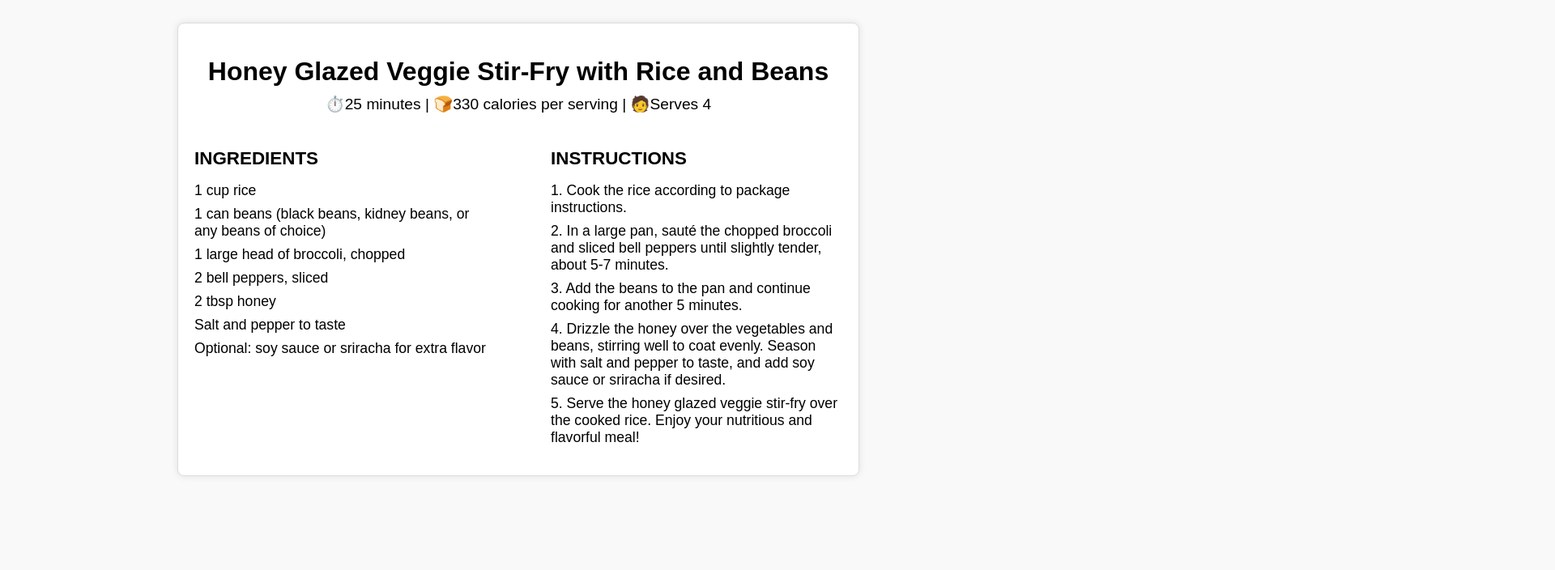
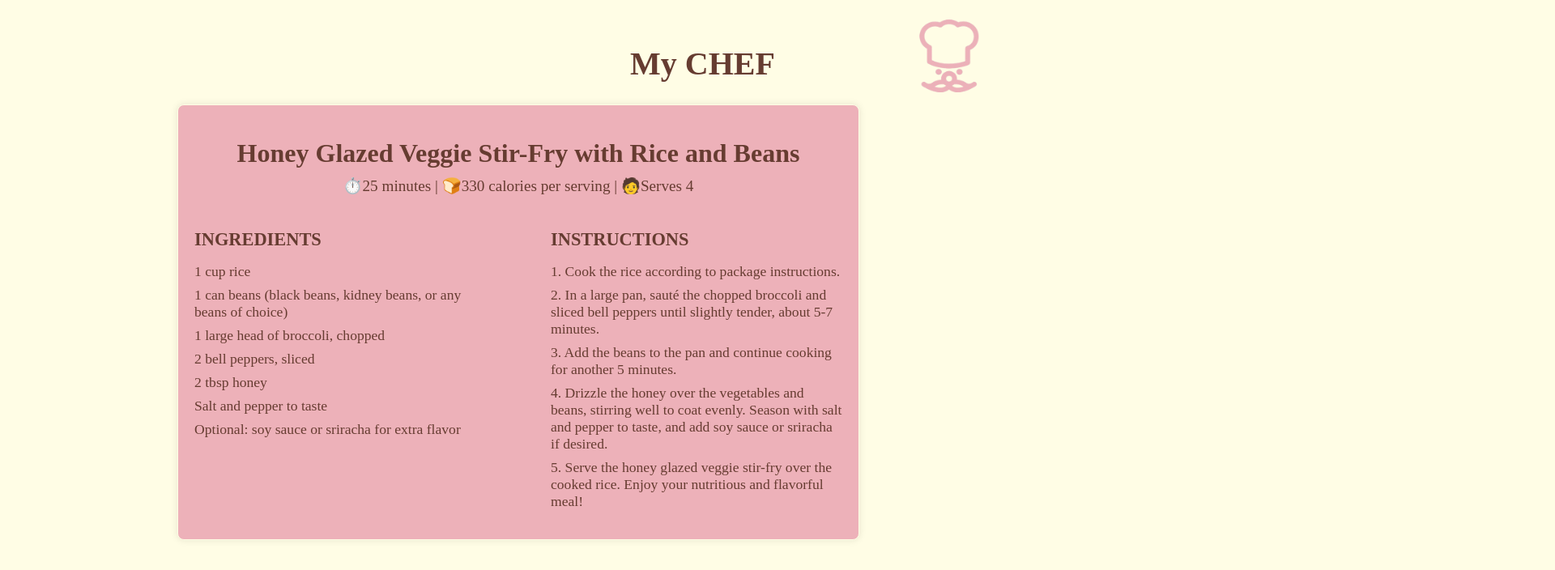
Before and after one commit to LucasLombardi7/MyAIChef, a website: page Page2/index.html in a window 1280 px wide. Shown: the top 704 px of the page at 81% size, 1920 px wide, since content can reach past the window. Drawn offline with Linux system fonts and the light colour scheme; a web font is replaced by a local one.

Commit message:
CSS and HTML

```diff
--- a/Page2/index.html
+++ b/Page2/index.html
@@ -7,6 +7,14 @@
     <link rel="stylesheet" href="styles.css">
 </head>
 <body>
+
+    <div class="title">
+        <h1 style="position:relative; left: 750px">My CHEF</h1>
+    </div>
+
+    <div class="image"></div>
+        <img style="float: right; margin-top: -105px; margin-right: 42px;"  src = "chef.png" width = "80" height = "90">
+    </div>
 
     <!-- now we are working on the recipe page...-->
     <div class="recipe-container">
--- a/Page2/styles.css
+++ b/Page2/styles.css
@@ -1,15 +1,29 @@
 body {
     font-family: Arial, sans-serif;
-    background-color: #f9f9f9;
+    background-color:#fffde5;
     padding: 20px;
+    color:#663c31;
+    font-family: montserrat;
 }
 
+.title {
+    font-size: 20px;
+    color: #663c31;
+    margin: auto;
+    left: 100%;
+  }
+
+@font-face {
+    font-family: montserrat;
+    src: url(Montserrat-Regular.ttf);
+  }
+
 .recipe-container {
-    background-color: white;
+    background-color: #edb1b9;
     padding: 20px;
     max-width: 800px;
     margin: 0 auto;
-    border: 1px solid #ddd;
+    border: 1px solid #fffde5;
     border-radius: 8px;
     box-shadow: 0 0 10px rgba(0, 0, 0, 0.1);
 }
```
Also changed, not shown: Page2/chef.png (added).
